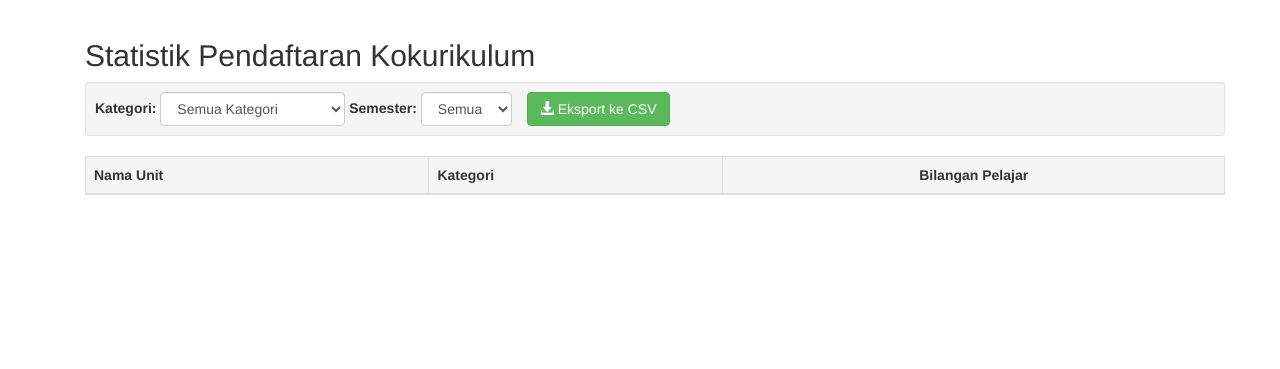
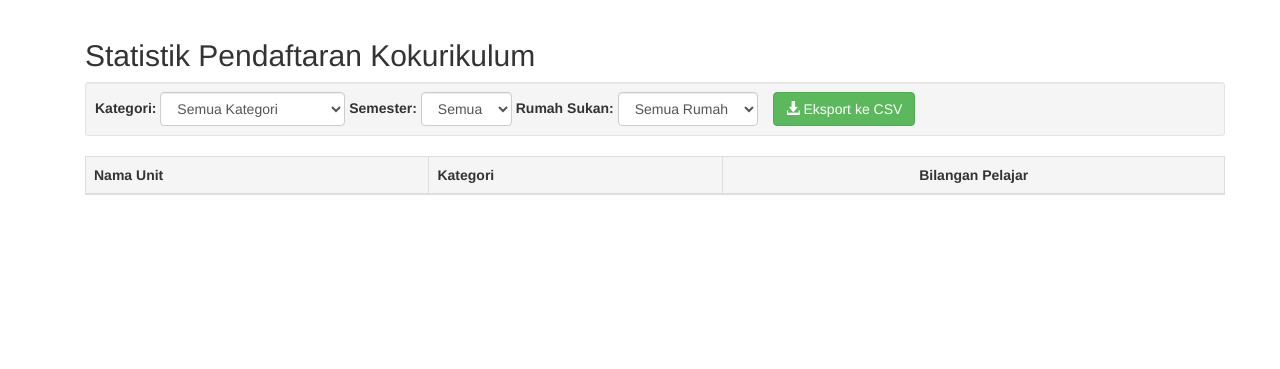
Before and after one commit to nicholastan-bit/SMIS, a Flask app: page /admin/koku-statistics in a window 1280 px wide. Shown: the part 51-420 px from the top of the page. Run offline with Flask 3, Linux system fonts and the light colour scheme; data that the repository does not hold is empty; some libraries are stand-ins or nearby versions.

Commit message:
minor
??

```diff
--- a/app.py
+++ b/app.py
@@ -2254,6 +2254,7 @@ def admin_export_koku():
 def koku_statistics():
     semester_filter = request.args.get('semester', 'all')
     cat_filter = request.args.get('cat', 'all')
+    rumah_filter = request.args.get('rumah', 'all') # New filter
 
     conn = get_db_connection()
     cursor = conn.cursor(dictionary=True)
@@ -2265,16 +2266,19 @@ def koku_statistics():
             (
                 SELECT COUNT(*)
                 FROM KokurikulumPelajar kp
-                JOIN pelajar p
-                    ON kp.bil_kemasukan = p.bil_kemasukan
+                JOIN pelajar p ON kp.bil_kemasukan = p.bil_kemasukan
                 WHERE kp.unit_id = u.unit_id
     """
-
     params = []
 
+    # Filter within the subquery
     if semester_filter != 'all':
         query += " AND p.semester = %s"
         params.append(int(semester_filter))
+
+    if rumah_filter != 'all':
+        query += " AND p.rumah_sukan = %s"
+        params.append(rumah_filter)
 
     query += """
             ) AS student_count
@@ -2282,29 +2286,20 @@ def koku_statistics():
         WHERE 1=1
     """
 
+    # Filter on the unit table
     if cat_filter != 'all':
         query += " AND u.unit_type = %s"
         params.append(cat_filter)
 
-    query += """
-        ORDER BY u.unit_type, u.unit_name
-    """
+    query += " ORDER BY u.unit_type, u.unit_name"
 
     cursor.execute(query, params)
     data = cursor.fetchall()
 
-    print("\nReturned rows:", len(data))
-
-    for row in data[:5]:
-        print(row)
-
     cursor.close()
     conn.close()
 
-    return render_template(
-        'koku_statistics.html',
-        units=data
-    )
+    return render_template('koku_statistics.html', units=data)
 
 @app.route('/admin/export-koku-stats')
 def export_koku_stats():
--- a/templates/koku_statistics.html
+++ b/templates/koku_statistics.html
@@ -21,6 +21,15 @@
                     {% for s in [1, 2, 3] %}
                     <option value="{{ s }}" {% if request.args.get('semester')|int==s %}selected{% endif %}>
                         {{ s }}
+                    </option>
+                    {% endfor %}
+                </select>
+                <label>Rumah Sukan:</label>
+                <select name="rumah" class="form-control" onchange="this.form.submit()">
+                    <option value="all">Semua Rumah</option>
+                    {% for rumah in ['Merah', 'Biru', 'Kuning', 'Hijau', 'Ungu'] %}
+                    <option value="{{ rumah }}" {% if request.args.get('rumah')==rumah %}selected{% endif %}>
+                        {{ rumah }}
                     </option>
                     {% endfor %}
                 </select>
```
Also changed, not shown: templates/index.html (+8 -10 lines).
